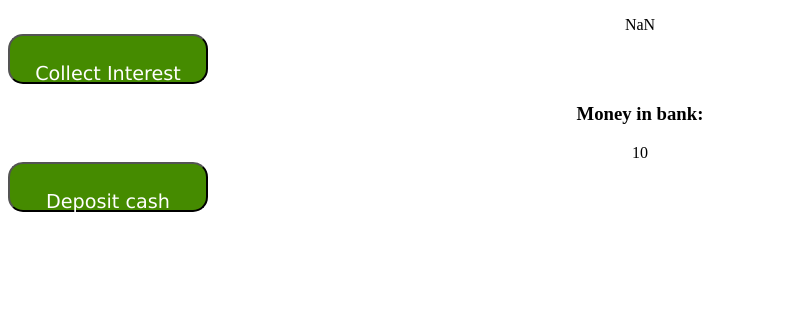
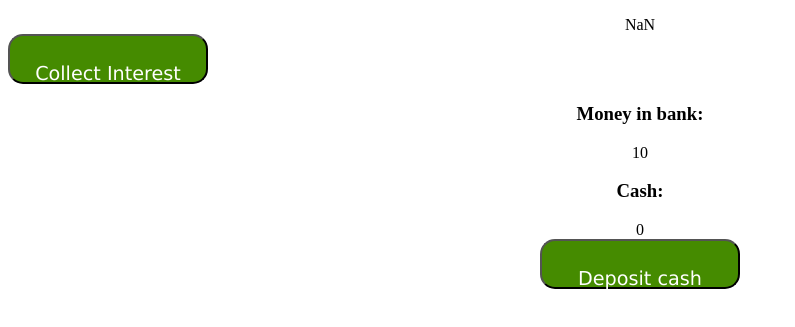
Before and after one commit to KMH690/Bank-Idle, a plain HTML site: page index.html in a window 1280 px wide. Shown: the part 91-418 px from the top of the page, without its empty margins (0-795 px from the left). Drawn offline with Linux system fonts and the light colour scheme.

Commit message:
Update index.html

```diff
--- a/index.html
+++ b/index.html
@@ -39,6 +39,9 @@
       <h3 align="center">Money in bank:</h3>
       <span id="Bank">10</span>
     </div>
+    <div align="center">
+      <h3 align="center">Cash:</h3>
+      <span id="Cash">0</span>
     <button type="button" class="fancy_button" onclick="convert(cash, Bank)">Deposit cash</button>
   </body>
 </html>
```
